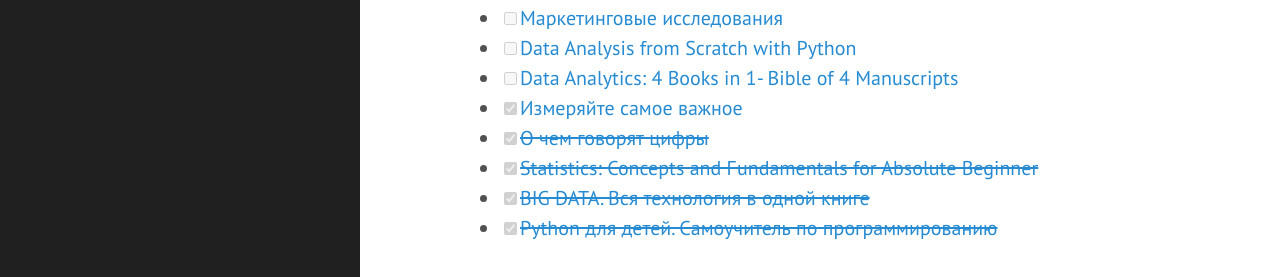
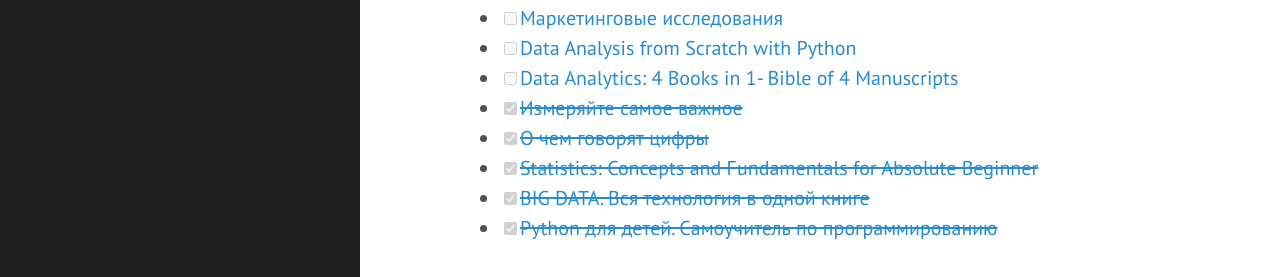
Before and after one commit to Drewleks/about-me, a Jekyll site: the page built from plan.md, in a window 1280 px wide and 900 px high, scrolled down 1032 px. Shown: the part 153-430 px from the top of the window. Built offline with Jekyll 4.4.1, drawn with Linux system fonts in a browser that asks for light colours.

```diff
--- a/plan.md
+++ b/plan.md
@@ -40,7 +40,7 @@ title: Обучение
 - [ ] [Маркетинговые исследования](https://biblio-online.ru/book/marketingovye-issledovaniya-426419)
 - [ ] [Data Analysis from Scratch with Python](https://www.amazon.com/Data-Analysis-Scratch-Python-Visualization-ebook/dp/B07GFQCKNR)
 - [ ] [Data Analytics: 4 Books in 1- Bible of 4 Manuscripts](https://www.amazon.com/gp/product/B07D3RJB2W)
-- [x] [Измеряйте самое важное](https://www.litres.ru/dzhon-dorr/izmeryayte-samoe-vazhnoe-kak-google-intel-i-drugie-kompanii-dob/)
+- [x] [~~Измеряйте самое важное~~](https://www.litres.ru/dzhon-dorr/izmeryayte-samoe-vazhnoe-kak-google-intel-i-drugie-kompanii-dob/)
 - [x] [~~О чем говорят цифры~~](https://www.litres.ru/kim-ho/o-chem-govoryat-cifry-kak-ponimat-i-ispolzovat-dannye/)
 - [x] [~~Statistics: Concepts and Fundamentals for Absolute Beginner~~](https://www.amazon.com/gp/product/B07HW1HR3T)
 - [x] [~~BIG DATA. Вся технология в одной книге~~](https://www.litres.ru/andreas-vaygend/big-data-vsya-tehnologiya-v-odnoy-knige/)
```
